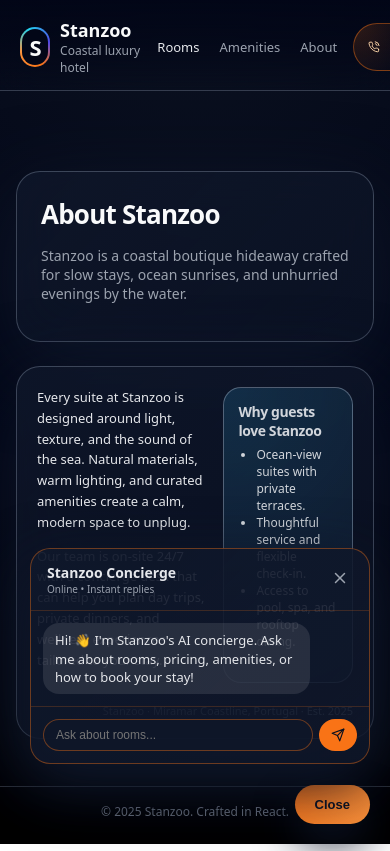
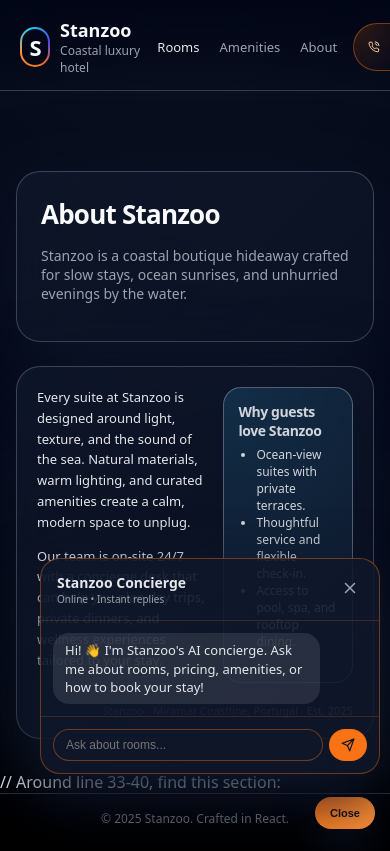
Before and after one commit to prashantcode69/Stanzo, a React (Vite) app in the folder Stanzoo-Frontend/: page /about in a window 390 px wide. Both pictures are taken after a click on the button "Ask Stanzoo AI". Shown: the top 851 px of the page. Built offline with nearby package versions, Linux system fonts and the light colour scheme.

Commit message:
Fix: Add mobile responsive design

```diff
--- a/Stanzoo-Frontend/src/components/AIAssistant.jsx
+++ b/Stanzoo-Frontend/src/components/AIAssistant.jsx
@@ -66,19 +66,20 @@ const AIAssistant = () => {
   return (
     <>
       {/* Floating button */}
+      // Around line 33-40, find this section:
 <button
   onClick={() => setOpen((o) => !o)}
   style={{
     position: "fixed",
-          right: 20,
-          bottom: 20,
+    right: window.innerWidth < 640 ? 15 : 20,
+    bottom: window.innerWidth < 640 ? 15 : 20,
     zIndex: 50,
     borderRadius: 999,
     border: "none",
-          padding: "12px 20px",
+    padding: window.innerWidth < 640 ? "10px 15px" : "12px 20px",
     background: "linear-gradient(135deg, #f97316, #fb923c)",
     color: "#0b1120",
-          fontSize: 13,
+    fontSize: window.innerWidth < 640 ? 11 : 13,
     fontWeight: 600,
     cursor: "pointer",
     boxShadow: "0 20px 40px rgba(15,23,42,0.8)",
@@ -94,15 +95,17 @@ const AIAssistant = () => {
   {open ? "Close" : "Ask Stanzoo AI"}
 </button>
 
+
       {/* Chat window */}
       {open && (
   <div
     style={{
       position: "fixed",
-            right: 20,
-            bottom: 80,
-            width: 340,
-            maxHeight: 500,
+      right: window.innerWidth < 640 ? 10 : 20,
+      bottom: window.innerWidth < 640 ? 70 : 80,
+      width: window.innerWidth < 640 ? "calc(100% - 20px)" : 340,
+      maxHeight: window.innerWidth < 640 ? "60vh" : 500,
+      maxWidth: 340,
       display: "flex",
       flexDirection: "column",
       borderRadius: 20,
@@ -113,6 +116,8 @@ const AIAssistant = () => {
       animation: "slideUp 0.3s ease",
     }}
   >
+    {/* Rest of the chat content stays the same */}
+
           {/* Header */}
           <div
             style={{
--- a/Stanzoo-Frontend/src/index.css
+++ b/Stanzoo-Frontend/src/index.css
@@ -71,3 +71,30 @@ h3 {
     padding: 80px 16px 32px;
   }
 }
+/* Mobile First Approach */
+@media (max-width: 640px) {
+  /* Adjust layout for mobile */
+  .app-main {
+    marginTop: 12px; /* Reduce margin for mobile */
+    paddingLeft: 12px;
+    paddingRight: 12px;
+  }
+
+  /* Stack items vertically */
+  .room-carousel {
+    flex-direction: column;
+  }
+
+  /* Adjust grid for mobile */
+  .room-grid {
+    gridTemplateColumns: 1fr;
+  }
+}
+
+@media (max-width: 768px) {
+  /* Tablet adjustments */
+}
+
+@media (min-width: 769px) {
+  /* Desktop adjustments */
+}
```
Lines whose indentation alone changed are shown as unchanged.
